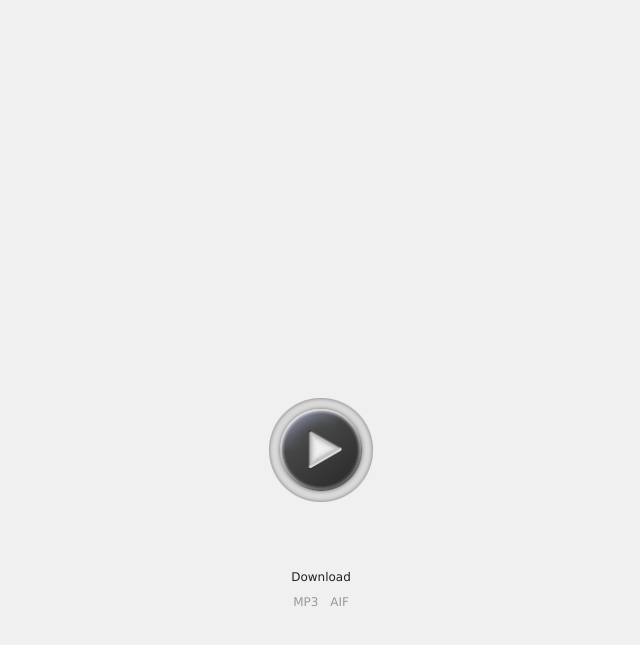
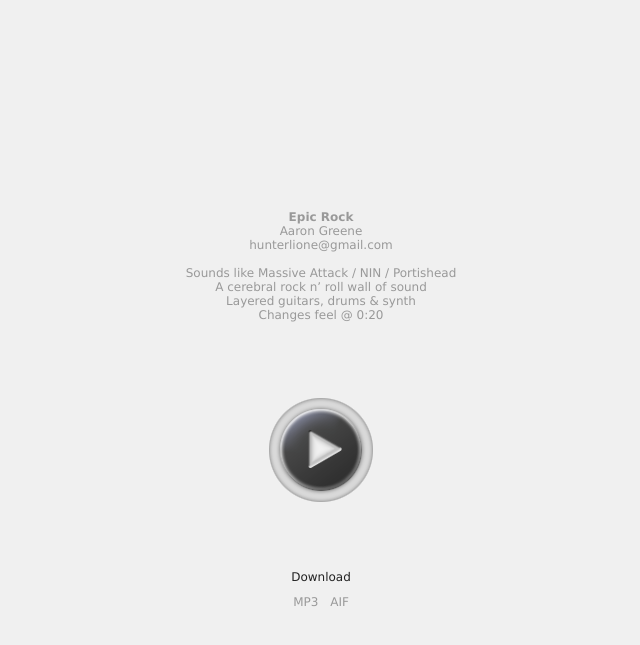
Before and after one commit to bradgreene/aarongreene.xyz, a Jekyll site: the page built from _posts/0001-01-01-epicrock.md, in a window 1280 px wide. Shown: the top 645 px of the page, without its empty margins (319-959 px from the left). Built offline with Jekyll 4.4.1, drawn with Linux system fonts in a browser that asks for light colours; nearby versions of some CDN libraries; Markdown is read by kramdown in place of the engine named in the settings.

Commit message:
epic rock, tribal march, space battle

```diff
--- a/_layouts/music.html
+++ b/_layouts/music.html
@@ -4,6 +4,9 @@ layout: default
 {% assign base = site.baseurl %}
 <div id="outline">
   <div id="description">
+    {% if page.title == "Industrial_likeNIN" %}<b>Industrial</b>{% elsif page.title == "Industrial_likeDeftones" %}<b>Industrial</b>{% else %}<b>{{page.title}}</b>{% endif %}<br />Aaron Greene<br />
+    <span class="text"><a href="mailto:hunterlione@gmail.com">hunterlione@gmail.com</a></span><br />
+    <br />
     {{content}}
   </div>
 
--- a/_posts/0001-01-01-epicrock.md
+++ b/_posts/0001-01-01-epicrock.md
@@ -7,3 +7,8 @@ aif: "/music/AAGreene_EpicRock.aif"
 mp3: "/music/AAGreene_EpicRock.mp3"
 ogg: "/music/AAGreene_EpicRock.ogg"
 ---
+
+Sounds like Massive Attack / NIN / Portishead<br />
+A cerebral rock n’ roll wall of sound<br />
+Layered guitars, drums & synth<br />
+Changes feel @ 0:20
--- a/css/style.css
+++ b/css/style.css
@@ -14,7 +14,7 @@ body {
   margin: 0;
 }
 
-@media all and (max-height: 380px) {
+@media all and (max-height: 420px) {
   body {
     -moz-transform: scale(0.75, 0.75);
     zoom: 0.75;
@@ -27,6 +27,14 @@ body {
     -moz-transform: scale(0.5, 0.5);
     zoom: 0.5;
     zoom: 50%;
+  }
+}
+
+@media all and (max-height: 199px) {
+  body {
+    -moz-transform: scale(0.4, 0.4);
+    zoom: 0.4;
+    zoom: 40%;
   }
 }
 
@@ -107,7 +115,7 @@ body {
 
 @media all and (max-height: 359px) {
   #outline {
-    margin: -220px 0 0 -50%;
+    margin: -200px 0 0 -50%;
   }
 }
 
```
Also changed, not shown: _posts/0001-01-01-industrial_likenin.md (+0 -4 lines), _posts/0001-01-01-mechanicalambivalence.md (+0 -4 lines), _posts/0001-01-01-spacebattle.md (added, +13 -0 lines), _posts/0001-01-01-tribalmarch.md (+4 -0 lines), _posts/0001-01-01-xerxes.md (deleted, +0 -9 lines), 5 other files.
